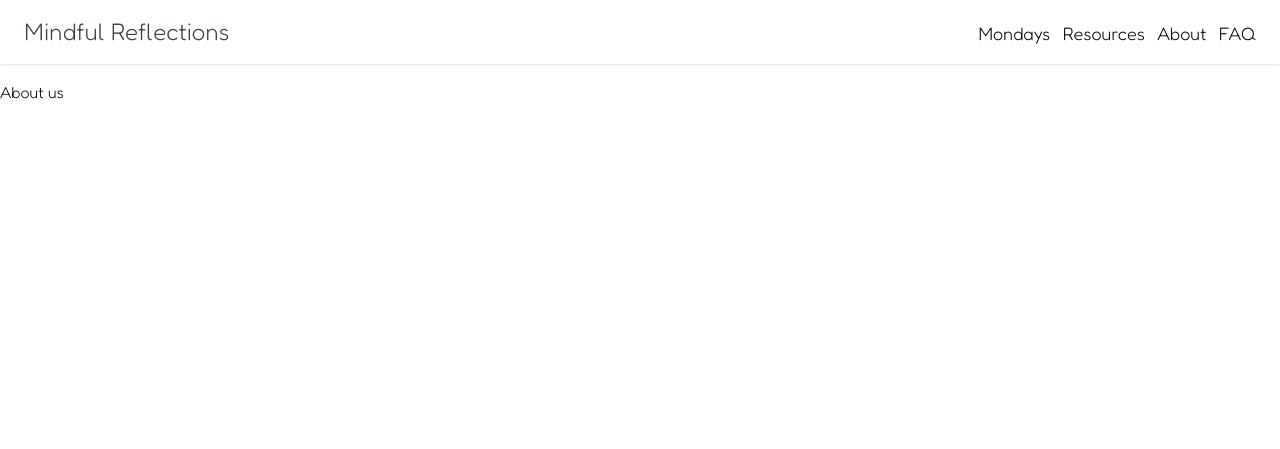
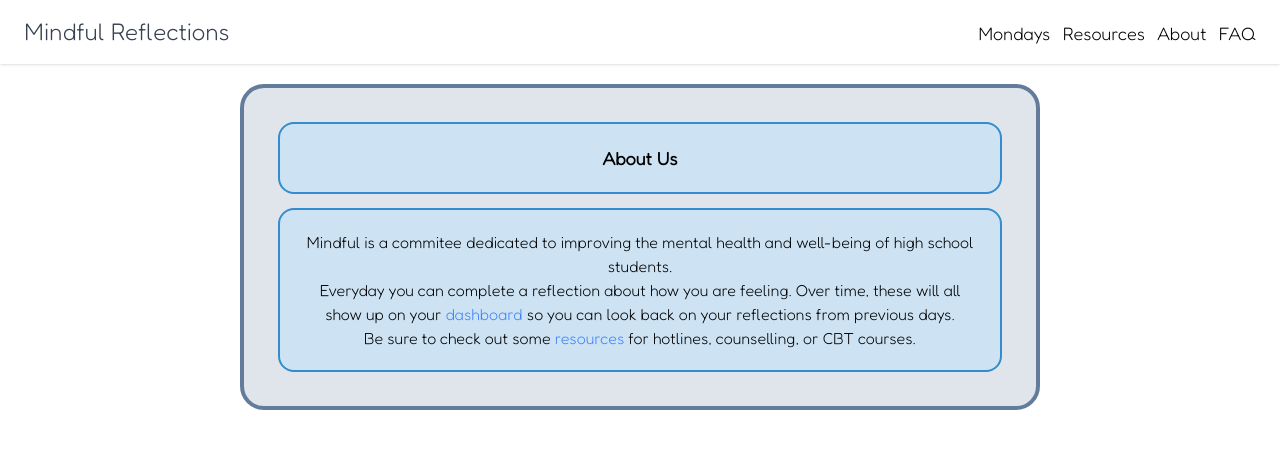
Before and after one commit to redmac135/mindful, a Django app: page /about/ in a window 1280 px wide. Shown: the top 449 px of the page. Run offline with Django 4.2, Linux system fonts and the light colour scheme; style sheets or scripts are compiled from the project's sources; some libraries are stand-ins or nearby versions.

Commit message:
add about us page content

```diff
--- a/mindful/about/templates/about/about_us.html
+++ b/mindful/about/templates/about/about_us.html
@@ -1,7 +1,19 @@
 {% extends 'base/base.html' %}
 
 {% block content %}
-<div>
-    About us
+<div class="flex justify-center text-center">
+    <div class="p-5 my-1 bg-mindful-gray-100 border-4 border-mindful-gray-500 w-200 rounded-3xl">
+        <div class="m-3.5 rounded-2xl border-2 border-mindful-blue-500 bg-mindful-blue-100 py-5 px-6">
+            <h1 class="font-bold text-lg">About Us</h1>
+        </div>
+        <div class="m-3.5 rounded-2xl border-2 border-mindful-blue-500 bg-mindful-blue-100 py-5 px-6">
+            Mindful is a commitee dedicated to improving the mental health and well-being of high school students.
+            <br>
+            Everyday you can complete a reflection about how you are feeling. Over time, these will all show up on your
+            <a href="{% url 'dashboard' %}" class="text-blue-500">dashboard</a> so you can look back on your reflections from previous days.
+            <br>
+            Be sure to check out some <a href="{% url 'resources' %}" class="text-blue-500">resources</a> for hotlines, counselling, or CBT courses.
+        </div>
+    </div>
 </div>
 {% endblock %}
```
